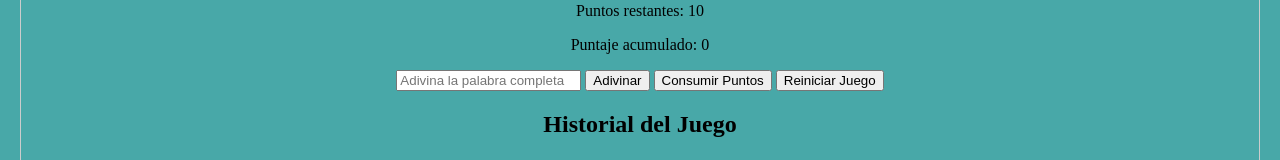
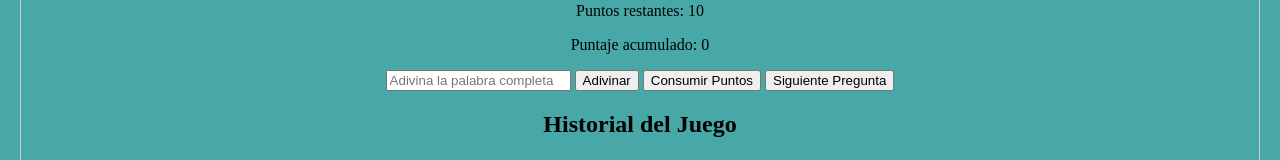
Before and after one commit to LuisRha/preguntasculturageneral.LuisRha, a plain HTML site: page index.html in a window 1280 px wide. Shown: the part 187-347 px from the top of the page. Drawn offline with Linux system fonts and the light colour scheme.

Commit message:
siguiente pregunta

```diff
--- a/index.html
+++ b/index.html
@@ -16,7 +16,7 @@
     <button id="adivinarBtn" onclick="adivinarPalabra()">Adivinar</button>
     <button id="consumirBtn" onclick="consumirPuntos()">Consumir Puntos</button>
 
-    <button onclick="reiniciarJuego()">Reiniciar Juego</button>
+    <button onclick="reiniciarJuego()">Siguiente Pregunta</button>
 
     <div id="historial">
         <h2>Historial del Juego</h2>
@@ -184,7 +184,7 @@
             });
         }
 
-        function SiguientePregunta () {
+        function reiniciarJuego() {
             historialJuego = [];
             iniciarJuego();
         }
```
